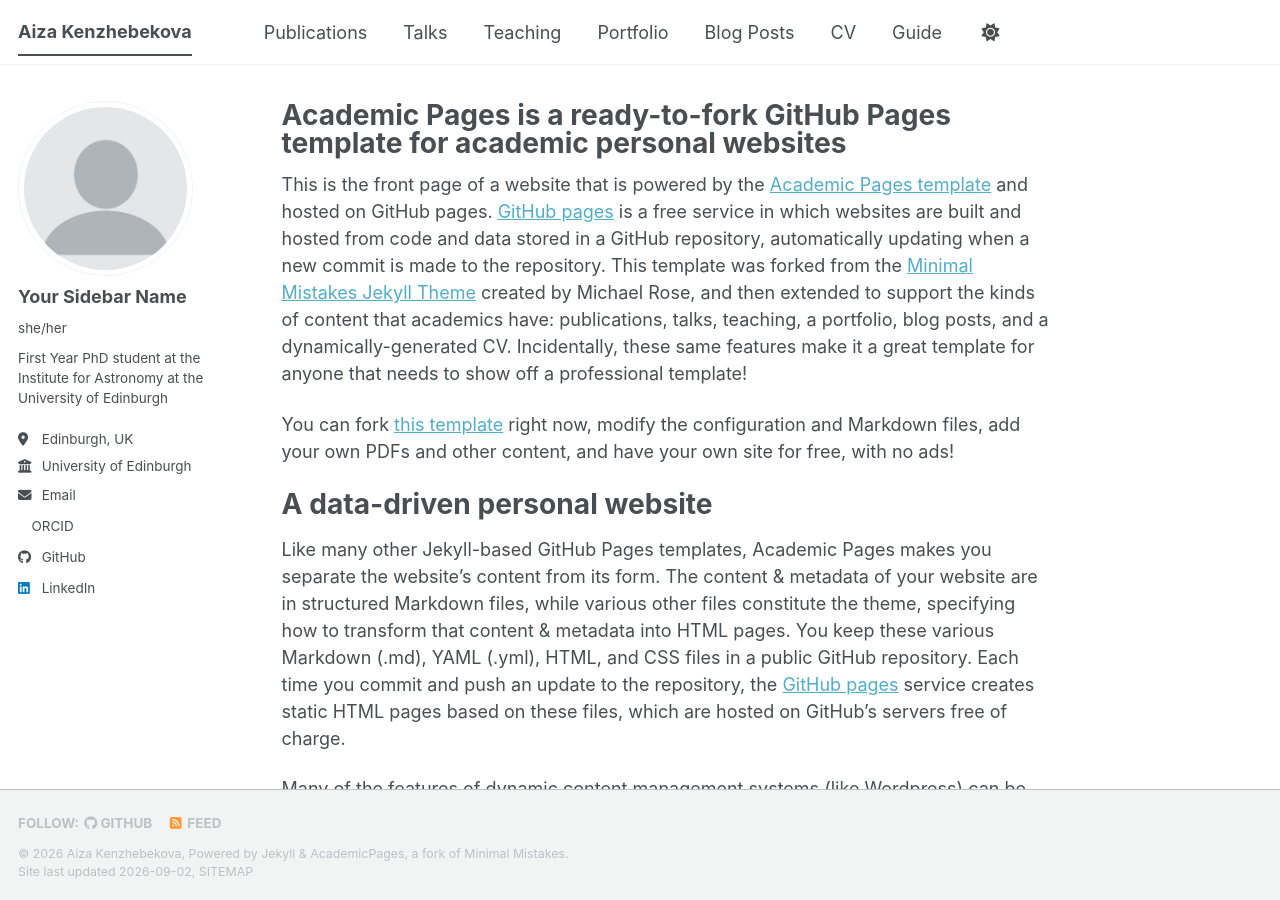
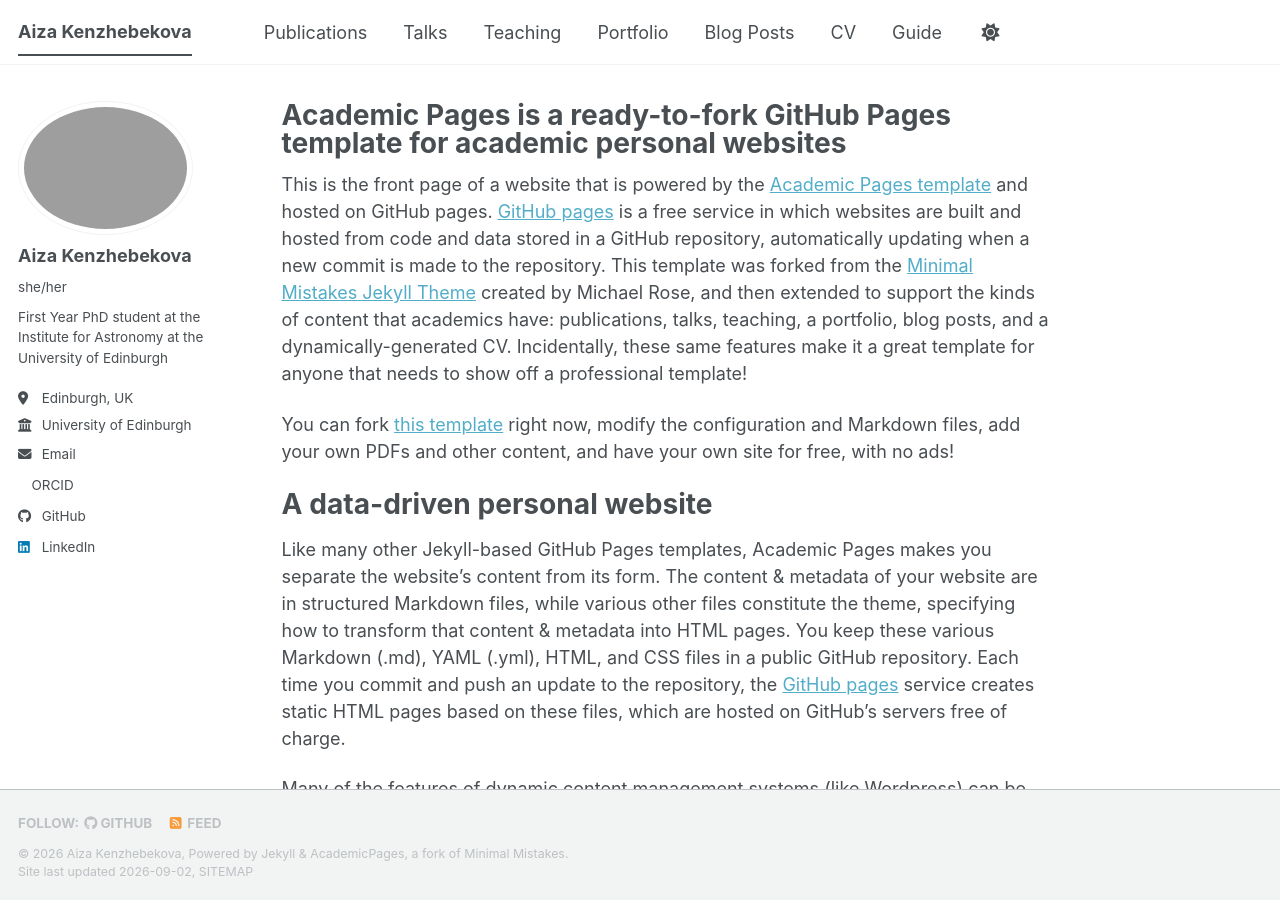
Before and after one commit to aiza-kenzhebekova/aiza-kenzhebekova.github.io, a Jekyll site: the page built from _pages/about.md, in a window 1280 px wide and 900 px high. Built offline with Jekyll 4.4.1, drawn with Linux system fonts in a browser that asks for light colours; a style sheet for code colours, icons or effects is not loaded.

Commit message:
Change repository and author details in config
Updated repository link and author information.

```diff
--- a/_config.yml
+++ b/_config.yml
@@ -16,15 +16,15 @@ description              : &description "Your Name's academic portfolio"   # Upd
 url                      : https://academicpages.github.io # The base hostname & protocol for your site e.g. "https://[your GitHub username].github.io",
                                                            # or if you already have some other page hosted on Github then use "https://[your GitHub username].github.io/[Your Repo Name]"
 baseurl                  : "" # the subpath of your site, e.g. "/blog"
-repository               : "academicpages/academicpages.github.io"
+repository               : "academicpages/aizakenzhebekova.github.io"
 
 # Site Author - The following control what appear as part of the author content on the side bar.
 #               If a field is blank the icon and link will not appear, otherwise it will be shown.
 #               Additional customization can be done by editing /_includes/author-profile.html
 author:
   # Biographic information
-  avatar           : "profile.png"
-  name             : "Your Sidebar Name"
+  avatar           : "75B4EFFC-19CE-4F0E-9591-5ECC7444E2FF.JPG"
+  name             : "Aiza Kenzhebekova"
   pronouns         : "she/her"
   bio              : "First Year PhD student at the Institute for Astronomy at the University of Edinburgh"
   location         : "Edinburgh, UK"
```
